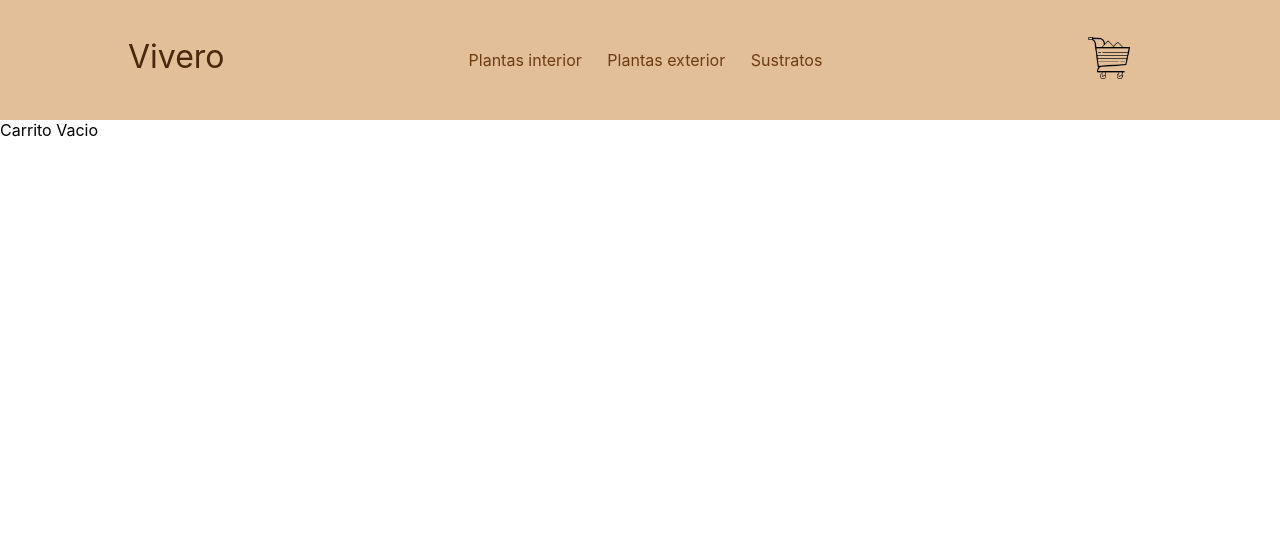
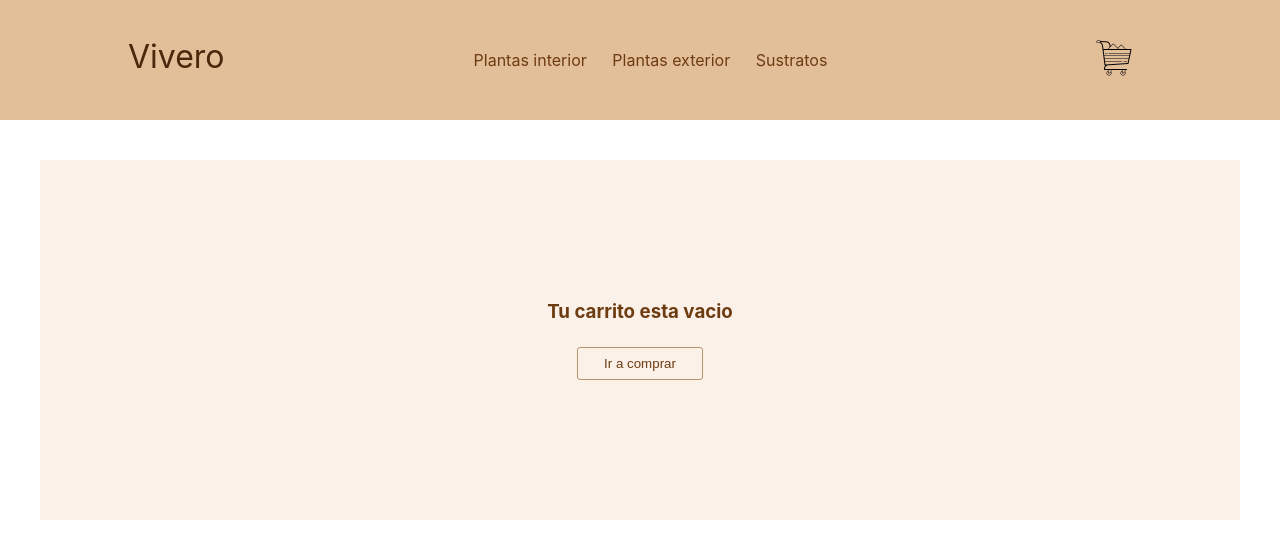
Before and after one commit to ayerein/TiendaOnline, a React (Create React App) app: page /carrito in a window 1280 px wide. Shown: the top 558 px of the page. Built offline with nearby package versions, Linux system fonts and the light colour scheme.

Commit message:
Desafio: CartContext

```diff
--- a/src/App.js
+++ b/src/App.js
@@ -2,14 +2,16 @@ import './App.css';
 import NavBar from './components/NavBar/NavBar';
 import ItemListContainer from './contenedor/ItemListContainer/ItemListContainer';
 import ItemDetailContainer from './contenedor/ItemDetailContainer/ItemDetailContainer';
+import ContenedorCarrito from './contenedor/ContenedorCarrito/ContenedorCarrito';
 import { BrowserRouter, Routes, Route, Navigate } from 'react-router-dom';
-import ContenedorCarrito from './contenedor/ContenedorCarrito/ContenedorCarrito';
+import CartContextProvider from './context/CartContext';
 
 
 
 function App() {
   return (
     <BrowserRouter>
+      <CartContextProvider>
         <div className="App">
           <NavBar />
           <Routes>
@@ -24,6 +26,7 @@ function App() {
             <Route path="/*" element={ <Navigate to="/" />} />
           </Routes>
         </div>
+      </CartContextProvider>
     </BrowserRouter>
 
 
--- a/src/components/ItemCount/ItemCount.jsx
+++ b/src/components/ItemCount/ItemCount.jsx
@@ -1,42 +1,11 @@
-import { useState } from "react";
+
 import './ItemCount.css';
-import InputCount from '../InputCount/InputCount'
 
 
-
-
-const ItemCount = ({stock}) => {
-    let [count, setCount] = useState(1)
-    let [stockActual, setStock] = useState(stock)
-    const [ inputType, setInputType] = useState('button')
-
-    function sumar () {
-        if (count < stockActual){
-            setCount(count +1)
-        }
-    }
-
-    function restar () {
-        if (count > 1){
-            setCount(count - 1)
-        }
-    }
-
-    function agregar () {
-        if (stockActual > 0){
-            setStock(stockActual - count)
-            setInputType('ínput')
-            alert(`Agregaste ${count} productos al carrito`)
-            setCount(count = 1)
-        } else{
-            alert('No hay mas stock')
-        }
-    }
+const ItemCount = ({stockActual, count, restar, sumar, agregar}) => {
 
 
     return(
-        inputType === 'button' ?
-
         <div className="contenedor-count">
             <div className="contador">
                 <p>Stock: {stockActual}</p>
@@ -47,9 +16,6 @@ const ItemCount = ({stock}) => {
 
             <button className="btn-agregar" onClick={agregar}>Agregar al carrito</button>
         </div>
-
-        :
-        <InputCount />
     )
 }
 
--- a/src/components/ItemDetail/ItemDetail.jsx
+++ b/src/components/ItemDetail/ItemDetail.jsx
@@ -1,7 +1,31 @@
 import './ItemDetail.css'
 import ItemCount from '../ItemCount/ItemCount'
+import InputCount from '../InputCount/InputCount'
+import { useState, } from 'react'
+import { useCartContext } from '../../context/CartContext'
 
 const ItemDetail = ( { producto } ) => {
+
+    let [count, setCount] = useState(1)
+    let [stockActual, setStock] = useState(producto.stock)
+    const [ inputType, setInputType] = useState('button')
+    const {addToCart, cartList} = useCartContext()
+
+    function sumar () {
+        if (count < stockActual) {setCount(count +1)}
+    }
+
+    function restar () {
+        if (count > 1) {setCount(count - 1)}
+    }
+
+    function agregar () {
+        if (stockActual > 0){
+            setStock(stockActual - count)
+            setInputType('ínput')
+            addToCart({...producto, count})
+        }
+    }
 
     return(
         <div className="contenedor-detalles">
@@ -12,7 +36,19 @@ const ItemDetail = ( { producto } ) => {
                 <p className='titulo-detalle'>{producto.nombre}</p>
                 <p className='descripcion-detalle'>{producto.descripcion}</p>
                 <p className='precio-detalle'>Precio: ${producto.precio}</p>
-                <ItemCount stock={producto.stock}/>
+                {
+
+                    inputType === 'button' ?
+                    <ItemCount
+                    stockActual = {stockActual}
+                    count = {count}
+                    restar = {restar}
+                    sumar = {sumar}
+                    agregar = {agregar}
+                    />
+                    :
+                <InputCount />
+                }
             </div>
 
         </div>
--- a/src/components/NavBar/NavBar.css
+++ b/src/components/NavBar/NavBar.css
@@ -25,6 +25,10 @@
         font-weight: 500;
     }
 
+    .Contenedor-Carrito{
+        display: flex;
+        align-items: center;
+    }
     .Contenedor-Carrito img{
-        height: 60px;
+        height: 50px;
     }
--- a/src/components/NavBar/NavBar.js
+++ b/src/components/NavBar/NavBar.js
@@ -1,8 +1,10 @@
 import './NavBar.css';
 import Carrito from '../Carrito/Carrito';
 import { Link } from 'react-router-dom'
+import { useCartContext } from '../../context/CartContext';
 
 function NavBar(){
+  const { cantidadTotal } = useCartContext()
   return(
     <nav className="Contenedor-nav">
       <div className="Titulo-vivero">
@@ -24,6 +26,7 @@ function NavBar(){
           </ul>
       </div>
       <div className="Contenedor-Carrito">
+        {cantidadTotal() !==0 && cantidadTotal()}
         <Carrito />
       </div>
     </nav>
--- /dev/null
+++ b/src/contenedor/ContenedorCarrito/ContenedorCarrito.css
@@ -0,0 +1,51 @@
+.contenedor-carrito{
+    /* height: 75vh; */
+    margin: 5vh;
+    background-color: #fbf1e9;
+}
+
+.carrito-vacio{
+    height: 45vh;
+    display: flex;
+    flex-direction: column;
+    align-items: center;
+    justify-content: center;
+}
+    .carrito-vacio h3{
+        padding-bottom: 3vh;
+        color: #6d3c11;
+    }
+
+.contenedor-carrito-elementos{
+    padding: 2vh 15vw;
+    display: flex;
+    justify-content: space-between;
+    align-items: center;
+}
+
+    .contenedor-carrito-ind{
+        display: flex;
+        align-items: center;
+
+    }
+        .contenedor-carrito-ind p{
+            width: 13vw;
+            padding: 0 2vw;
+            color: #6d3c11;
+        }
+
+        .contenedor-carrito-ind img{
+            height: 10vh;
+            width: 10vw;
+            padding-right: 4vw;
+        }
+
+
+.contenedor-carrito-finalizar{
+    text-align: center;
+    padding: 5vh;
+}
+    .contenedor-carrito-finalizar p{
+        padding-bottom: 2vh;
+        color: #6d3c11;
+    }
--- a/src/contenedor/ContenedorCarrito/ContenedorCarrito.jsx
+++ b/src/contenedor/ContenedorCarrito/ContenedorCarrito.jsx
@@ -1,9 +1,49 @@
+import './ContenedorCarrito.css'
+import { useCartContext } from "../../context/CartContext"
+import { Link } from "react-router-dom"
 
 const ContenedorCarrito = () => {
 
+    const { cartList, vaciarCarrito, precioTotal, removerItem } = useCartContext()
+
     return(
         <div className="contenedor-carrito">
-            <p>Carrito Vacio</p>
+            {cartList.map(producto =>   <div className='contenedor-carrito-elementos' key={producto.id}>
+                                            <div className='contenedor-carrito-ind'>
+                                                <img src={producto.img} alt=""/>
+                                                <p>{producto.nombre}</p>
+                                                <p>Precio: ${producto.precio}</p>
+                                                <p>Cantidad: {producto.count}</p>
+                                                </div>
+                                            <button className='btn-input' onClick={ () => removerItem(producto.id)}>Eliminar</button>
+                                        </div>
+                        )}
+
+
+            <div>
+                {
+                    cartList.length === 0 ?
+                        <div className='carrito-vacio'>
+                            <h3>Tu carrito esta vacio</h3>
+                            <Link to='/'>
+                                <button className="btn-input" >
+                                    Ir a comprar
+                                </button>
+                            </Link>
+                        </div>
+                    :
+                    <div className='contenedor-carrito-finalizar'>
+                        <p>Precio total: ${precioTotal()}</p>
+                        <button className='btn-input' onClick={vaciarCarrito}>Vaciar Carrito</button>
+                    </div>
+                }
+            </div>
+
+
+
+
+
+
         </div>
     )
 }
--- /dev/null
+++ b/src/context/CartContext.jsx
@@ -0,0 +1,53 @@
+import { createContext, useContext, useState } from "react";
+
+const CartContext = createContext([])
+
+export const useCartContext = () => useContext(CartContext)
+
+const CartContextProvider = ({children}) => {
+
+    const [cartList, setCartList] = useState([])
+
+    function addToCart(item) {
+        const index = cartList.findIndex(producto => producto.id === item.id)
+        if (index !== -1) {
+            const cantidadVieja = cartList[index].count
+            cartList[index].count += cantidadVieja
+            setCartList([ ...cartList])
+        } else {
+            setCartList([
+                ...cartList,
+                item
+            ])
+        }
+    }
+
+    const vaciarCarrito = () => {
+        setCartList([])
+    }
+    const removerItem = (id) => {
+        setCartList(cartList.filter(prod => prod.id !== id))
+    }
+
+    const cantidadTotal = () => {
+        return cartList.reduce((contador, prod) => contador += prod.count ,0)
+    }
+    const precioTotal = () => {
+        return cartList.reduce((contador, prod) => contador + (prod.count * prod.precio) ,0)
+    }
+
+    return (
+        <CartContext.Provider value={{
+            cartList,
+            addToCart,
+            vaciarCarrito,
+            removerItem,
+            cantidadTotal,
+            precioTotal
+        }}>
+            {children}
+        </CartContext.Provider>
+    )
+}
+
+export default CartContextProvider
```
Lines whose indentation alone changed are shown as unchanged.
